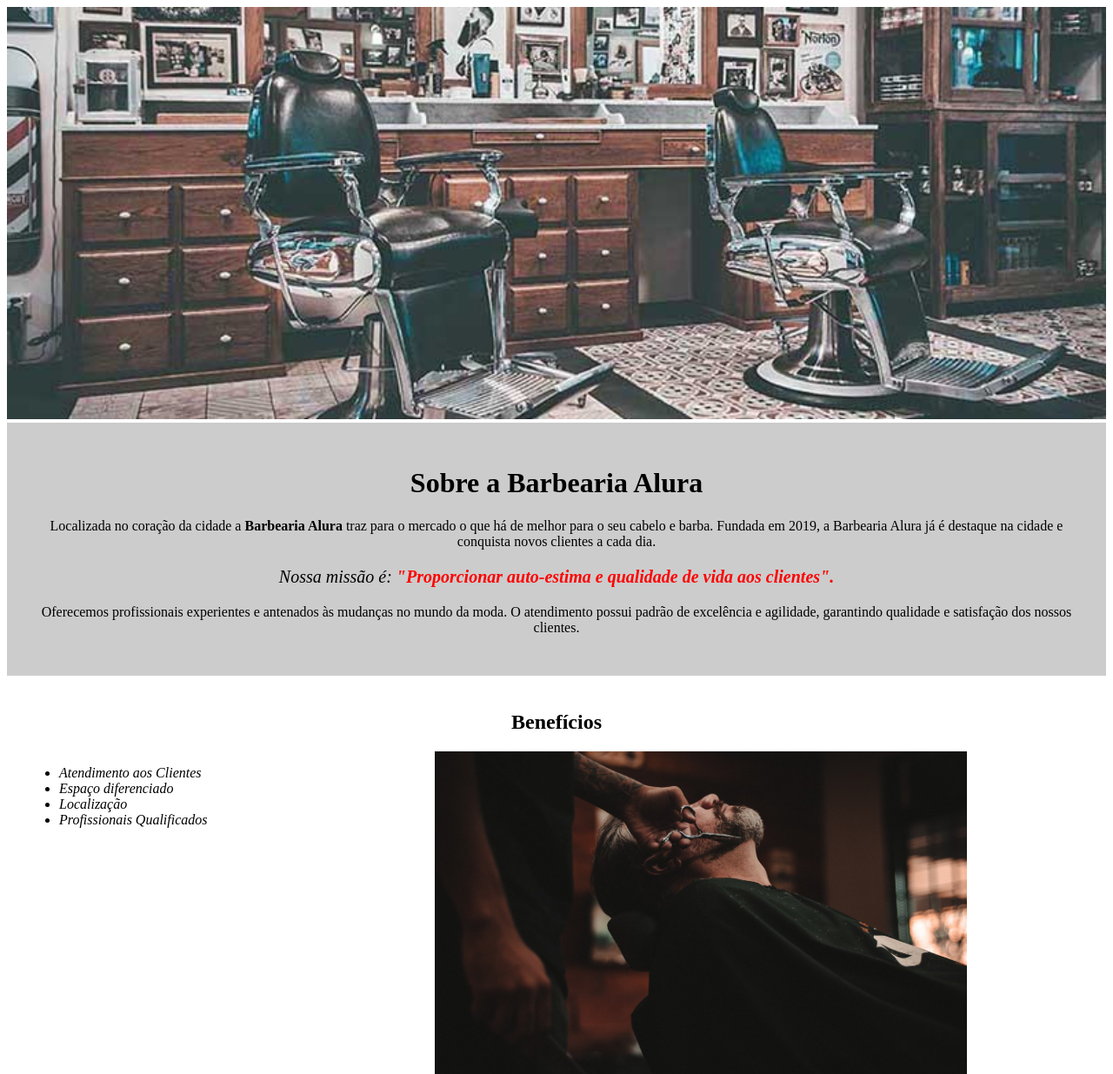
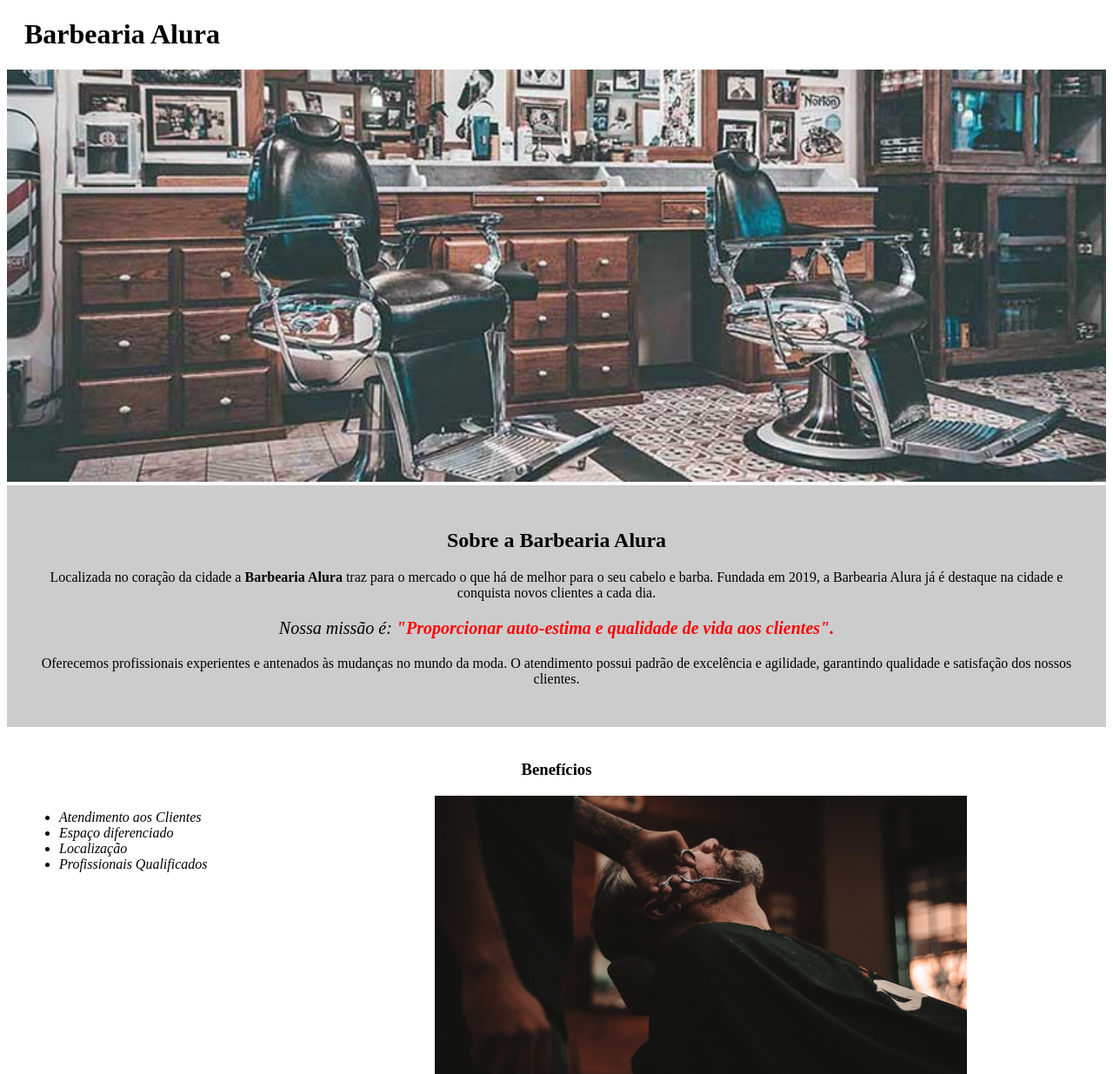
Before and after one commit to Thizeh/HTML1-Alura, a plain HTML site: page index.html in a window 1280 px wide. Shown: the top 1235 px of the page at 87% size. Drawn offline with Linux system fonts and the light colour scheme.

Commit message:
estilos finalizados, header

```diff
--- a/Styles/styles.css
+++ b/Styles/styles.css
@@ -10,7 +10,11 @@ body {
   padding: 30px;
 }
 
-h1 {
+.titulo-principal {
+  padding-left: 20px;
+}
+
+.titulo-centralizado {
   text-align: center;
 }
 
--- a/index.html
+++ b/index.html
@@ -11,10 +11,12 @@
   </head>
 
   <body>
+    <header><h1 class="titulo-principal">Barbearia Alura</h1></header>
+
     <img id="banner" src="/assets/banner.jpg" alt="Imagem barbearia" />
 
     <div class="principal">
-      <h1>Sobre a Barbearia Alura</h1>
+      <h2 class="titulo-centralizado">Sobre a Barbearia Alura</h2>
 
       <p>
         Localizada no coração da cidade a <strong>Barbearia Alura</strong> traz
@@ -40,7 +42,7 @@
     </div>
 
     <div class="beneficios">
-      <h2>Benefícios</h2>
+      <h3 class="titulo-centralizado">Benefícios</h3>
       <ul>
         <li class="itens">Atendimento aos Clientes</li>
         <li class="itens">Espaço diferenciado</li>
```
